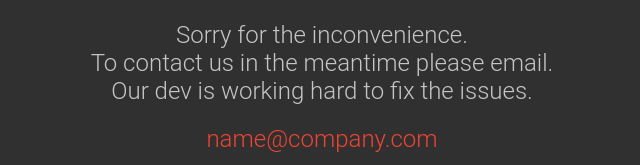
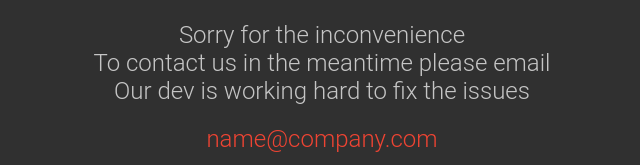
Before and after one commit to Sejby/Maintenance-Loader, a plain HTML site: page index.html in a window 1280 px wide. Shown: the part 394-559 px from the top of the page, 318-958 px from the left. Drawn offline with Linux system fonts and the light colour scheme.

Commit message:
created maintenance site loader

```diff
--- a/index.html
+++ b/index.html
@@ -53,7 +53,7 @@
                         to="-360 78 21" repeatCount="indefinite" </animateTransform>
                 </g>
         </svg>
-        <h2>Sorry for the inconvenience.<br>To contact us in the meantime please email. <br>Our dev is working hard to fix the issues.</h2>
+        <h2>Sorry for the inconvenience<br>To contact us in the meantime please email<br>Our dev is working hard to fix the issues</h2>
         <a href="mailto:email">name@company.com</a>
         <h2>or call <span>0111 111111</span></h2>
     </div>
```
